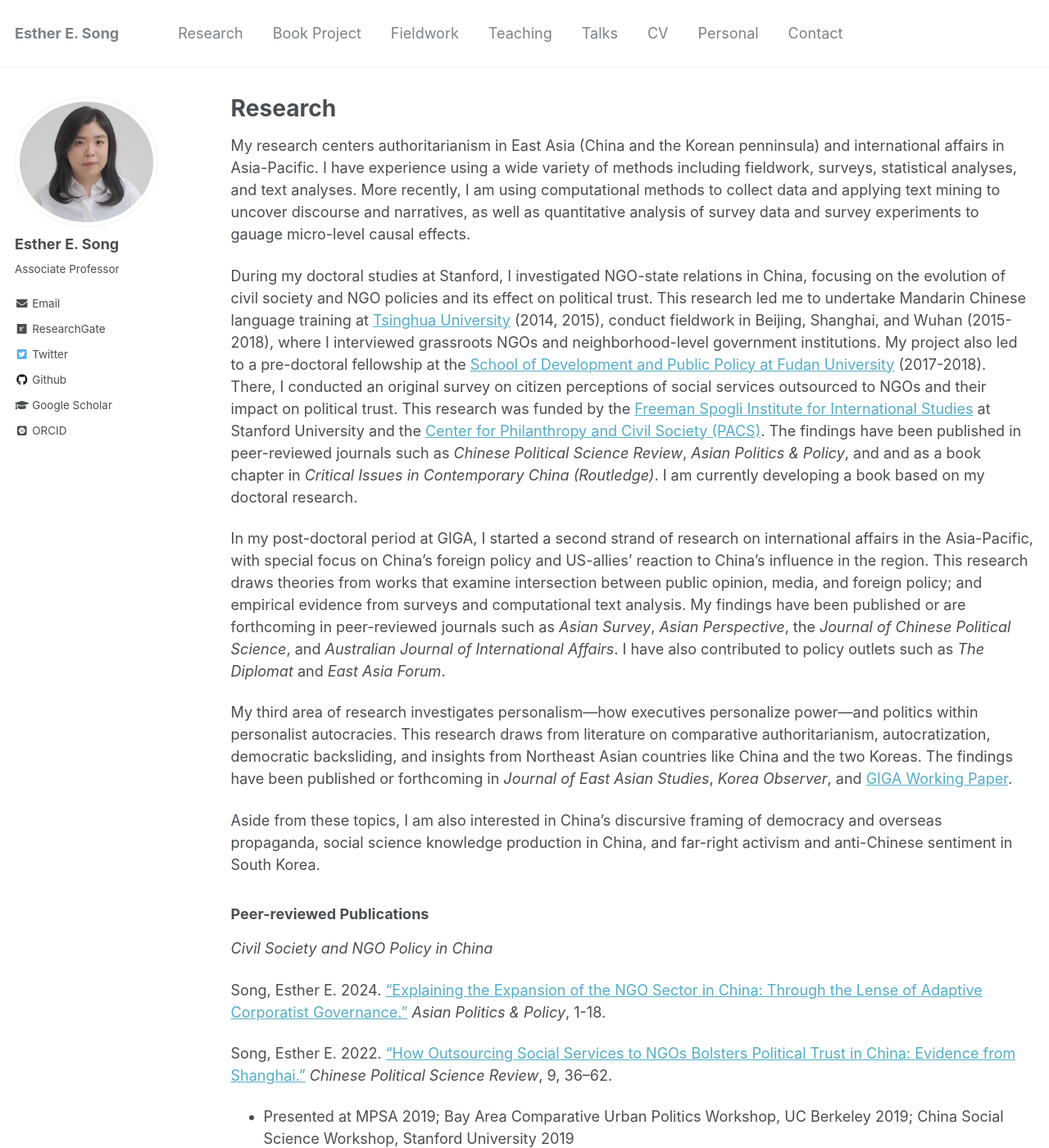
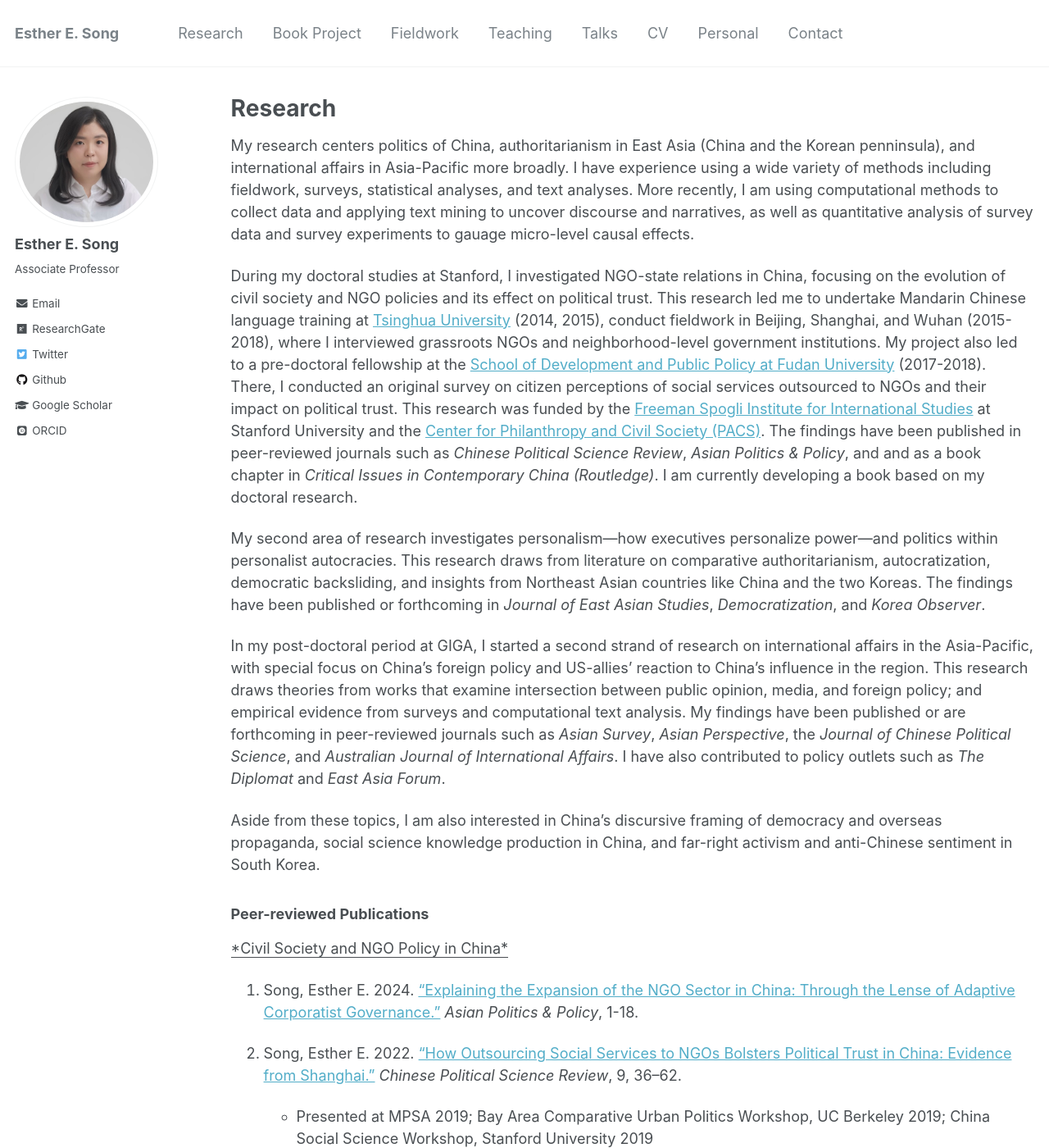
Before and after one commit to ehsong/ehsong.github.io, a Jekyll site: the page built from _pages/research.md, in a window 1280 px wide and 1400 px high. Shown: the whole window at 82% size. Built offline with Jekyll 4.4.1, drawn with Linux system fonts in a browser that asks for light colours; some web fonts are replaced; some of the changed text lies outside the part shown.

Commit message:
Update research.md

```diff
--- a/_pages/research.md
+++ b/_pages/research.md
@@ -6,51 +6,53 @@
 ---
 
 {% include base_path %}
-My research centers authoritarianism in East Asia (China and the Korean penninsula) and international affairs in Asia-Pacific. I have experience using a wide variety of methods including fieldwork, surveys, statistical analyses, and text analyses. More recently, I am using computational methods to collect data and applying text mining to uncover discourse and narratives, as well as quantitative analysis of survey data and survey experiments to gauage micro-level causal effects.
+My research centers politics of China, authoritarianism in East Asia (China and the Korean penninsula), and international affairs in Asia-Pacific more broadly. I have experience using a wide variety of methods including fieldwork, surveys, statistical analyses, and text analyses. More recently, I am using computational methods to collect data and applying text mining to uncover discourse and narratives, as well as quantitative analysis of survey data and survey experiments to gauage micro-level causal effects.
 
 During my doctoral studies at Stanford, I investigated NGO-state relations in China, focusing on the evolution of civil society and NGO policies and its effect on political trust. This research led me to undertake Mandarin Chinese language training at [Tsinghua University](https://www.tsinghua.edu.cn/en/) (2014, 2015), conduct fieldwork in Beijing, Shanghai, and Wuhan (2015-2018), where I interviewed grassroots NGOs and neighborhood-level government institutions. My project also led to a pre-doctoral fellowship at the [School of Development and Public Policy at Fudan University](https://www.fudan.edu.cn/en/2019/0514/c295a96700/page.psp) (2017-2018). There, I conducted an original survey on citizen perceptions of social services outsourced to NGOs and their impact on political trust. This research was funded by the [Freeman Spogli Institute for International Studies](https://fsi.stanford.edu/) at Stanford University and the [Center for Philanthropy and Civil Society (PACS)](https://pacscenter.stanford.edu/). The findings have been published in peer-reviewed journals such as *Chinese Political Science Review*, *Asian Politics & Policy*, and and as a book chapter in *Critical Issues in Contemporary China (Routledge)*. I am currently developing a book based on my doctoral research.
 
+My second area of research investigates personalism—how executives personalize power—and politics within personalist autocracies. This research draws from literature on comparative authoritarianism, autocratization, democratic backsliding, and insights from Northeast Asian countries like China and the two Koreas. The findings have been published or forthcoming in *Journal of East Asian Studies*, *Democratization*, and *Korea Observer*.
+
 In my post-doctoral period at GIGA, I started a second strand of research on international affairs in the Asia-Pacific, with special focus on China's foreign policy and US-allies' reaction to China's influence in the region. This research draws theories from works that examine intersection between public opinion, media, and foreign policy; and empirical evidence from surveys and computational text analysis. My findings have been published or are forthcoming in peer-reviewed journals such as *Asian Survey*, *Asian Perspective*, the *Journal of Chinese Political Science*, and *Australian Journal of International Affairs*. I have also contributed to policy outlets such as *The Diplomat* and *East Asia Forum*.
-
-My third area of research investigates personalism—how executives personalize power—and politics within personalist autocracies. This research draws from literature on comparative authoritarianism, autocratization, democratic backsliding, and insights from Northeast Asian countries like China and the two Koreas. The findings have been published or forthcoming in *Journal of East Asian Studies*, *Korea Observer*, and [GIGA Working Paper](https://www.giga-hamburg.de/en/publications/giga-working-papers/personnel-institutions-power-revisiting-concept-of-executive-personalisation).
 
 Aside from these topics, I am also interested in China's discursive framing of democracy and overseas propaganda, social science knowledge production in China, and far-right activism and anti-Chinese sentiment in South Korea.
 
 ### Peer-reviewed Publications
 
-*Civil Society and NGO Policy in China*
+<u>*Civil Society and NGO Policy in China*</u>
 
-Song, Esther E. 2024. ["Explaining the Expansion of the NGO Sector in China: Through the Lense of Adaptive Corporatist Governance."](https://onlinelibrary.wiley.com/doi/10.1111/aspp.12752) *Asian Politics & Policy*, 1-18.
+11. Song, Esther E. 2024. ["Explaining the Expansion of the NGO Sector in China: Through the Lense of Adaptive Corporatist Governance."](https://onlinelibrary.wiley.com/doi/10.1111/aspp.12752) *Asian Politics & Policy*, 1-18.
 
-Song, Esther E. 2022. ["How Outsourcing Social Services to NGOs Bolsters Political Trust in China: Evidence from Shanghai."](https://link.springer.com/article/10.1007/s41111-021-00207-z) *Chinese Political Science Review*, 9, 36–62.
+10. Song, Esther E. 2022. ["How Outsourcing Social Services to NGOs Bolsters Political Trust in China: Evidence from Shanghai."](https://link.springer.com/article/10.1007/s41111-021-00207-z) *Chinese Political Science Review*, 9, 36–62.
 - Presented at MPSA 2019; Bay Area Comparative Urban Politics Workshop, UC Berkeley 2019; China Social Science Workshop, Stanford University 2019
 
-*China's Foreign Policy*
+<u>*China's Foreign Policy*</u>
 
-Song, Esther E. and Sung Eun Kim. 2024. ["China's Dual Signaling in Maritime Disputes."](https://www.tandfonline.com/doi/full/10.1080/10357718.2024.2394179) *Australian Journal of International Affairs*, 1-23.
+9. Song, Esther E. and Sung Eun Kim. 2024. ["China's Dual Signaling in Maritime Disputes."](https://www.tandfonline.com/doi/full/10.1080/10357718.2024.2394179) *Australian Journal of International Affairs*, 1-23.
 - Presented at APSA 2023; GIGA Workshop on Foreign Policy 2023
 
-Song, Esther E. and Joanne Yang. 2023. ["China’s Adherence to International Human Rights Treaties: an Empirical Assessment."](https://journals.sagepub.com/doi/10.1177/22338659231175830) *International Area Studies Review*, 26(3), 252-268.
+8. Song, Esther E. and Joanne Yang. 2023. ["China’s Adherence to International Human Rights Treaties: an Empirical Assessment."](https://journals.sagepub.com/doi/10.1177/22338659231175830) *International Area Studies Review*, 26(3), 252-268.
 - Cited by [The Conversation](https://theconversation.com/how-to-encourage-china-to-become-a-law-abiding-member-of-the-rules-based-international-order-218223)
 
-*Authoritarianism in East Asia*
+<u>*Authoritarianism in East Asia*</u>
 
-Song, Esther E., Jacob Reidhead, and Jeongsue Park. 2025. ["Introducing Career Transition Data on Elites in North Korea."](https://www.cambridge.org/core/journals/journal-of-east-asian-studies/article/introducing-career-transition-data-on-elites-in-north-korea/D381AB27F1C503A7D8C4A9F8243C82A1) *Journal of East Asian Studies*.
+7. Song, Esther E., Jacob Reidhead, and Jeongsue Park. 2025. ["Introducing Career Transition Data on Elites in North Korea."](https://www.cambridge.org/core/journals/journal-of-east-asian-studies/article/introducing-career-transition-data-on-elites-in-north-korea/D381AB27F1C503A7D8C4A9F8243C82A1) *Journal of East Asian Studies*.
 - Presented at MPSA, ECPR 2023; Workshop on Authoritarianism, Oxford University 2024
 
-Song, Esther E. 2023. ["Long-Term Effects of Authoritarian Repression: Evidence from the Gwangju Massacre in South Korea, 1980."](https://journals.sagepub.com/doi/epub/10.1177/20578911221147994) *Asian Journal of Comparative Politics*, 8(1), 364–380.
+6. Richter, T., Llanos, M., Kuehn, D., Acheampong, M., Arellano, E., and **Esther Song**. 2025. ["Personnel management, institutional engineering, and coercion: mechanisms of the personalization of executive power."]((https://doi.org/10.1080/13510347.2025.2551068)). *Democratization*.
 
-Song, Esther E. and Ines Miral. 2023. ["Personalization of Executive Power after COVID-19 in South Korea."](https://scholar.kyobobook.co.kr/article/detail/4010068022214) *Korea Observer*, 54(4), 641-670.
+5. Song, Esther E. 2023. ["Long-Term Effects of Authoritarian Repression: Evidence from the Gwangju Massacre in South Korea, 1980."](https://journals.sagepub.com/doi/epub/10.1177/20578911221147994) *Asian Journal of Comparative Politics*, 8(1), 364–380.
 
-*International Affairs in East Asia (Korea - China Relations)*
+4. Song, Esther E. and Ines Miral. 2023. ["Personalization of Executive Power after COVID-19 in South Korea."](https://scholar.kyobobook.co.kr/article/detail/4010068022214) *Korea Observer*, 54(4), 641-670.
 
-Song, Esther E. ["South Korea’s Narratives on China: Evidence from Elites, Masses, and Scholars."](https://muse.jhu.edu/pub/1/article/960999) 2025. *Asian Perspective*, 49(2), 379-396.
+<u>*International Affairs in East Asia (Korea - China Relations)*</u>
+
+3. Song, Esther E. ["South Korea’s Narratives on China: Evidence from Elites, Masses, and Scholars."](https://muse.jhu.edu/pub/1/article/960999) 2025. *Asian Perspective*, 49(2), 379-396.
 - Previous version presented at Helmut Schmidt Stiftung Conference on International China Narratives in Politics and Economics Since 1945, Hamburg Germany 2023; part of the research presented at Fudan Development Institute 2025
 
-Song, Esther E. 2023. ["Air Pollution Coverage, Anti-Chinese Sentiment, and Attitudes towards Foreign Policy in South Korea."](https://doi.org/10.1007/s11366-023-09849-z) *Journal of Chinese Political Science*, 28, 571–592.
+2. Song, Esther E. 2023. ["Air Pollution Coverage, Anti-Chinese Sentiment, and Attitudes towards Foreign Policy in South Korea."](https://doi.org/10.1007/s11366-023-09849-z) *Journal of Chinese Political Science*, 28, 571–592.
 - Presented at APSA 2019; cited in [East Asia Forum](https://eastasiaforum.org/2024/05/24/why-arent-south-koreans-studying-in-china-anymore/)
 
-Song, Esther E. 2023. ["COVID-19, Anti-Chinese Sentiment, and Foreign Policy Attitudes in South Korea."](https://t.co/ulZlIiRwHZ) *Asian Survey*, 63(5), 823–850.
+1. Song, Esther E. 2023. ["COVID-19, Anti-Chinese Sentiment, and Foreign Policy Attitudes in South Korea."](https://t.co/ulZlIiRwHZ) *Asian Survey*, 63(5), 823–850.
 - Presented at Sinophone Borderlands: Global Views on China Conference, Palacky University 2023
 
 ### Book Chapters
```
